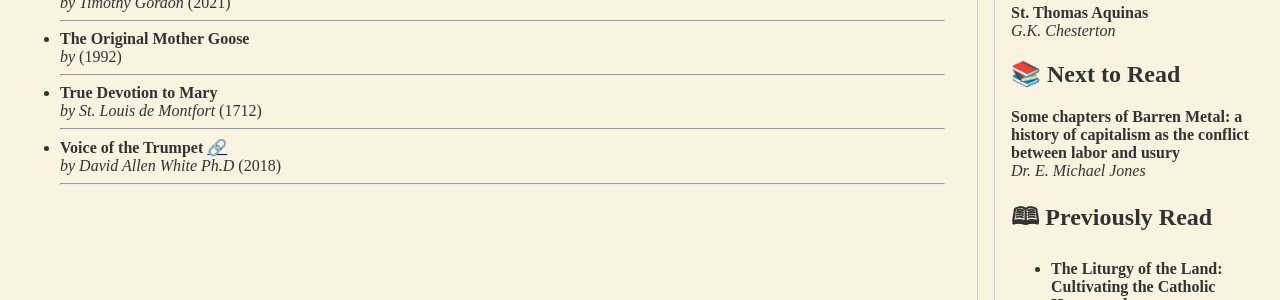
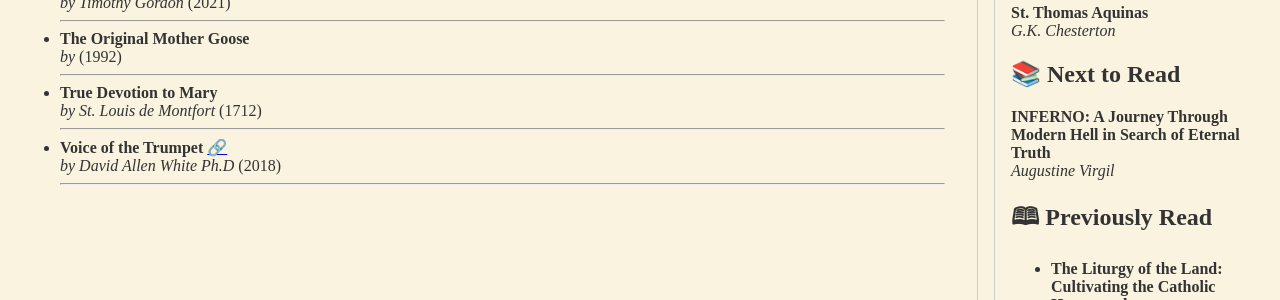
Before and after one commit to jackhamond/jackhamond.github.io, a Jekyll site: the page built from indices/library.md, in a window 1280 px wide. Shown: the part 283-583 px from the top of the page. Built offline with Jekyll 4.4.1, drawn with Linux system fonts in a browser that asks for light colours.

Commit message:
Update reading.yml

```diff
--- a/_data/library/reading.yml
+++ b/_data/library/reading.yml
@@ -3,8 +3,8 @@
   author: "G.K. Chesterton"
 
 next:
-  title: "Some chapters of Barren Metal: a history of capitalism as the conflict between labor and usury"
-  author: "Dr. E. Michael Jones"
+  title: "INFERNO: A Journey Through Modern Hell in Search of Eternal Truth"
+  author: "Augustine Virgil"
 
 previous:
   - title: "The Liturgy of the Land: Cultivating the Catholic Homestead"
```
